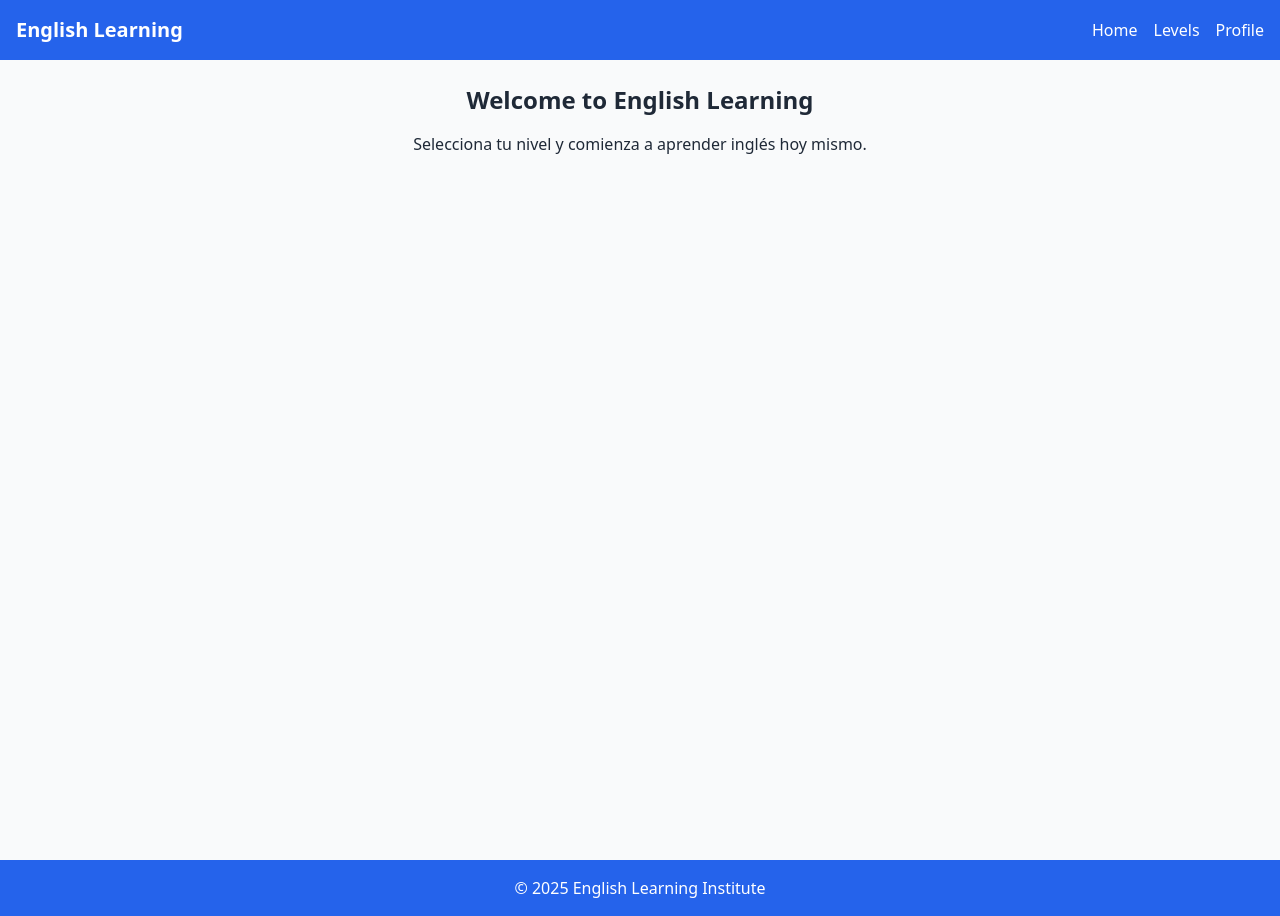
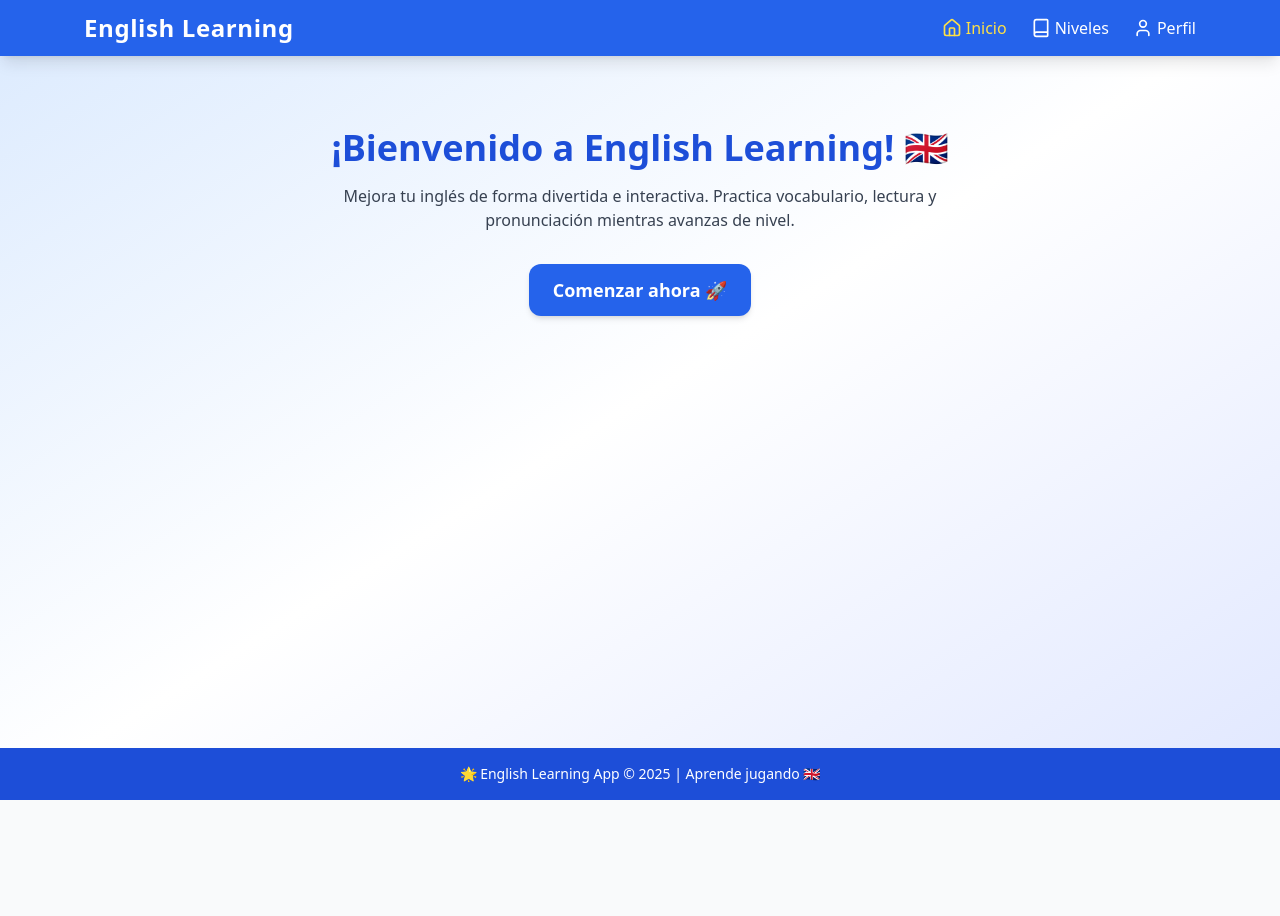
Before and after one commit to KevinR9999/english-learning, a React (Vite) app: page / in a window 1280 px wide. After the commit the page ends 800 px from the top, so only its background shows below. Built offline with nearby package versions, Linux system fonts and the light colour scheme; the HTML template or start-up script is replaced by a standard one.

Commit message:
Actualizacion

```diff
--- a/src/App.jsx
+++ b/src/App.jsx
@@ -1,24 +1,26 @@
-import { BrowserRouter as Router, Routes, Route } from "react-router-dom";
-import Navbar from './components/Navbar';
-import Footer from './components/Footer';
-import Home from './pages/Home';
-import Levels from './pages/Levels';
-import Profile from './pages/Profile';
-import A1Reading from './pages/LevelA1/Reading';
+import { Route, BrowserRouter as Router, Routes } from "react-router-dom";
+import Footer from "./components/Footer";
+import Navbar from "./components/Navbar";
+import Home from "./pages/Home";
+import ReadingA1 from "./pages/LevelA1/Reading";
+import Levels from "./pages/Levels";
+import Profile from "./pages/Profile";
 
-export default function App(){
+export default function App() {
   return (
     <Router>
+      <div className="min-h-screen flex flex-col bg-gradient-to-br from-blue-100 via-white to-indigo-100 text-gray-800">
         <Navbar />
-      <main className="min-h-screen p-6">
+        <main className="flex-1 p-6 max-w-6xl mx-auto">
           <Routes>
             <Route path="/" element={<Home />} />
             <Route path="/levels" element={<Levels />} />
             <Route path="/profile" element={<Profile />} />
-          <Route path="/level/a1/reading" element={<A1Reading />} />
+            <Route path="/levels/a1/reading" element={<ReadingA1 />} />
           </Routes>
         </main>
         <Footer />
+      </div>
     </Router>
-  )
+  );
 }
--- a/src/components/Footer.jsx
+++ b/src/components/Footer.jsx
@@ -1,7 +1,7 @@
-export default function Footer(){
+export default function Footer() {
   return (
-    <footer className="bg-blue-600 text-white p-4 text-center">
-      <p>© {new Date().getFullYear()} English Learning Institute</p>
+    <footer className="bg-blue-700 text-white py-4 mt-10 text-center text-sm">
+      <p>🌟 English Learning App © {new Date().getFullYear()} | Aprende jugando 🇬🇧</p>
     </footer>
-  )
+  );
 }
--- a/src/components/Navbar.jsx
+++ b/src/components/Navbar.jsx
@@ -1,13 +1,34 @@
-import { Link } from 'react-router-dom';
-export default function Navbar(){
+import { Book, Home, User } from "lucide-react";
+import { Link, useLocation } from "react-router-dom";
+
+export default function Navbar() {
+  const location = useLocation();
+
+  const links = [
+    { name: "Inicio", path: "/", icon: <Home size={20} /> },
+    { name: "Niveles", path: "/levels", icon: <Book size={20} /> },
+    { name: "Perfil", path: "/profile", icon: <User size={20} /> },
+  ];
+
   return (
-    <nav className="bg-blue-600 text-white p-4 flex justify-between items-center">
-      <h1 className="text-xl font-bold">English Learning</h1>
-      <div className="flex gap-4">
-        <Link to="/">Home</Link>
-        <Link to="/levels">Levels</Link>
-        <Link to="/profile">Profile</Link>
+    <nav className="bg-blue-600 text-white shadow-lg sticky top-0 z-50">
+      <div className="max-w-6xl mx-auto flex justify-between items-center px-5 py-3">
+        <h1 className="text-2xl font-bold tracking-wide">English Learning</h1>
+        <div className="flex gap-6">
+          {links.map((link) => (
+            <Link
+              key={link.name}
+              to={link.path}
+              className={`flex items-center gap-1 hover:text-yellow-300 transition ${
+                location.pathname === link.path ? "text-yellow-300" : ""
+              }`}
+            >
+              {link.icon}
+              {link.name}
+            </Link>
+          ))}
+        </div>
       </div>
     </nav>
-  )
+  );
 }
--- a/src/pages/Home.jsx
+++ b/src/pages/Home.jsx
@@ -1,8 +1,18 @@
-export default function Home(){
+import { Link } from "react-router-dom";
+
+export default function Home() {
   return (
-    <div className="text-center">
-      <h2 className="text-2xl font-bold mb-4">Welcome to English Learning</h2>
-      <p>Selecciona tu nivel y comienza a aprender inglés hoy mismo.</p>
+    <div className="flex flex-col items-center text-center py-12">
+      <h1 className="text-4xl font-bold mb-4 text-blue-700">¡Bienvenido a English Learning! 🇬🇧</h1>
+      <p className="text-gray-700 max-w-2xl mb-8">
+        Mejora tu inglés de forma divertida e interactiva. Practica vocabulario, lectura y pronunciación mientras avanzas de nivel.
+      </p>
+      <Link
+        to="/levels"
+        className="bg-blue-600 text-white px-6 py-3 rounded-xl text-lg font-semibold hover:bg-blue-700 transition shadow-md"
+      >
+        Comenzar ahora 🚀
+      </Link>
     </div>
-  )
+  );
 }
--- a/src/pages/LevelA1/Reading.jsx
+++ b/src/pages/LevelA1/Reading.jsx
@@ -1,8 +1,47 @@
-export default function A1Reading(){
+import { useState } from "react";
+
+export default function ReadingA1() {
+  const [answered, setAnswered] = useState(false);
+
   return (
-    <div>
-      <h2 className="text-2xl font-bold mb-4">A1 - Reading</h2>
-      <p>Ejemplo de texto de lectura con preguntas...</p>
+    <div className="bg-white shadow-lg rounded-2xl p-8 text-center max-w-2xl mx-auto">
+      <h2 className="text-2xl font-bold text-blue-700 mb-4">
+        A1 Reading Practice 📚
+      </h2>
+      <p className="text-gray-700 mb-6">
+        <strong>Text:</strong> Hello! My name is Emma. I live in London. I have a cat and I like pizza.
+      </p>
+      <p className="text-gray-700 mb-4">❓ Where does Emma live?</p>
+      {!answered ? (
+        <div className="flex flex-col gap-3">
+          <button
+            onClick={() => setAnswered("wrong")}
+            className="bg-gray-100 py-2 rounded-lg hover:bg-gray-200 transition"
+          >
+            Paris
+          </button>
+          <button
+            onClick={() => setAnswered("correct")}
+            className="bg-gray-100 py-2 rounded-lg hover:bg-gray-200 transition"
+          >
+            London
+          </button>
+          <button
+            onClick={() => setAnswered("wrong")}
+            className="bg-gray-100 py-2 rounded-lg hover:bg-gray-200 transition"
+          >
+            Rome
+          </button>
+        </div>
+      ) : (
+        <p
+          className={`mt-4 font-bold ${
+            answered === "correct" ? "text-green-600" : "text-red-600"
+          }`}
+        >
+          {answered === "correct" ? "✅ Correct! Great job!" : "❌ Try again!"}
+        </p>
+      )}
     </div>
-  )
+  );
 }
--- a/src/pages/Levels.jsx
+++ b/src/pages/Levels.jsx
@@ -1,13 +1,30 @@
-import { Link } from 'react-router-dom';
-export default function Levels(){
-  const levels = ['A1','A2','B1','B2'];
+import { Link } from "react-router-dom";
+
+export default function Levels() {
+  const levels = [
+    { id: "A1", title: "Beginner", color: "from-green-400 to-lime-500" },
+    { id: "A2", title: "Elementary", color: "from-blue-400 to-indigo-500" },
+    { id: "B1", title: "Intermediate", color: "from-yellow-400 to-orange-500" },
+    { id: "B2", title: "Upper Intermediate", color: "from-pink-400 to-red-500" },
+  ];
+
   return (
-    <div className="grid grid-cols-2 md:grid-cols-4 gap-6 text-center">
-      {levels.map(level=>(
-        <Link key={level} to={`/level/${level.toLowerCase()}/reading`} className="bg-white shadow rounded-xl p-6 hover:bg-blue-100 transition">
-          <h3 className="text-xl font-semibold">Level {level}</h3>
-        </Link>
-      ))}
+    <div>
+      <h2 className="text-3xl font-bold text-center mb-6">Selecciona tu nivel</h2>
+      <div className="grid sm:grid-cols-2 lg:grid-cols-4 gap-6">
+        {levels.map((level) => (
+          <Link
+            key={level.id}
+            to={`/levels/${level.id.toLowerCase()}/reading`}
+            className={`bg-gradient-to-br ${level.color} text-white p-6 rounded-2xl shadow-lg transform hover:scale-105 transition duration-300`}
+          >
+            <h3 className="text-2xl font-bold mb-2">
+              {level.id} – {level.title}
+            </h3>
+            <p>Haz clic para comenzar tus actividades 📘</p>
+          </Link>
+        ))}
+      </div>
     </div>
-  )
+  );
 }
--- a/src/pages/Profile.jsx
+++ b/src/pages/Profile.jsx
@@ -1,8 +1,29 @@
-export default function Profile(){
+export default function Profile() {
+  const user = {
+    name: "Kevin Ramirez",
+    level: "A1 - Beginner",
+    progress: 35,
+    avatar: "https://api.dicebear.com/7.x/bottts/svg?seed=kevin",
+  };
+
   return (
-    <div>
-      <h2 className="text-2xl font-bold mb-4">Perfil del estudiante</h2>
-      <p>Aquí podrás ver tu progreso y estadísticas.</p>
+    <div className="flex flex-col items-center justify-center py-10">
+      <div className="bg-white shadow-lg rounded-2xl p-8 text-center w-80">
+        <img
+          src={user.avatar}
+          alt="avatar"
+          className="w-24 h-24 rounded-full mx-auto mb-4"
+        />
+        <h2 className="text-xl font-bold mb-1">{user.name}</h2>
+        <p className="text-gray-600 mb-4">{user.level}</p>
+        <div className="bg-gray-200 rounded-full h-3 mb-4">
+          <div
+            className="bg-blue-600 h-3 rounded-full"
+            style={{ width: `${user.progress}%` }}
+          ></div>
+        </div>
+        <p className="text-sm text-gray-500">{user.progress}% completado</p>
+      </div>
     </div>
-  )
+  );
 }
```
Lines whose indentation alone changed are shown as unchanged.
